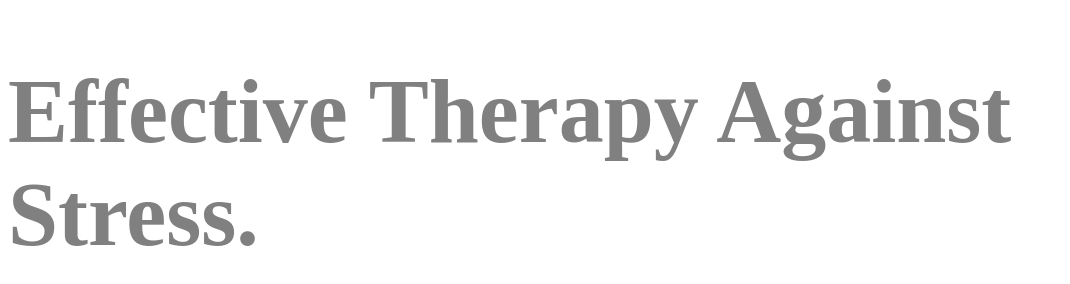
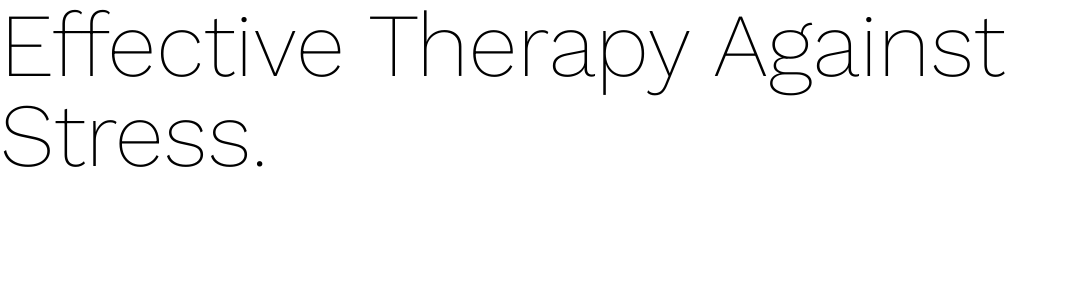
Before and after one commit to NataliaFranquet/yogalax, a plain HTML site: page index.html in a window 1280 px wide. Shown: the whole page, without its empty margins (0-1070 px from the left). Drawn offline with nearby package versions, Linux system fonts and the light colour scheme.

Commit message:
added separation of concerns

```diff
--- /dev/null
+++ b/animateTextBlink.js
@@ -0,0 +1,16 @@
+function animateTextBlink(theText, selector, speed = 100) {
+    let headlineDOMEl = document.querySelector(selector)
+
+    if (window.innerWidth > 768) {
+        let splittedText = theText.split("")
+        let cCharacter = 0
+
+        let intervalID = setInterval(() => {
+            headlineDOMEl.innerHTML += splittedText[cCharacter++]
+
+            if (cCharacter > splittedText.length - 1) clearInterval(intervalID)
+        }, speed);
+    } else {
+        headlineDOMEl.innerHTML = theText
+    }
+}
--- /dev/null
+++ b/animations.css
@@ -0,0 +1,35 @@
+@keyframes blink1 {
+  0% {
+    opacity: 0;
+  }
+
+  50% {
+    opacity: 1;
+  }
+
+  100% {
+    opacity: 0;
+  }
+}
+
+@keyframes blink2 {
+  0% {
+    opacity: 0;
+  }
+
+  49% {
+    opacity: 0;
+  }
+
+  50% {
+    opacity: 1;
+  }
+
+  99% {
+    opacity: 1;
+  }
+
+  100% {
+    opacity: 0;
+  }
+}
--- /dev/null
+++ b/base.css
@@ -0,0 +1,17 @@
+html {
+  font-family: 'Work Sans', sans-serif;
+}
+
+h1.animated {
+  font-weight: 200;
+  font-size: 90px;
+  color: black;
+}
+
+h1.animated:after {
+  content: "|";
+  animation-name: blink2;
+  animation-duration: 0.5s;
+  animation-iteration-count: infinite;
+  color: black;
+}
--- a/index.html
+++ b/index.html
@@ -6,72 +6,18 @@
     <meta name="viewport" content="width=device-width, initial-scale=1.0">
     <meta http-equiv="X-UA-Compatible" content="ie=edge">
     <title>Document</title>
-    <style>
-        h1 {
-            font-size: 90px;
-            color: grey;
-        }
 
-        h1:after {
-            content: "|";
-            animation-name: blink2;
-            animation-duration: 0.5s;
-            animation-iteration-count: infinite;
-            color: black;
-        }
-
-        @keyframes blink1 {
-            0% {
-                opacity: 0;
-            }
-
-            50% {
-                opacity: 1;
-            }
-
-            100% {
-                opacity: 0;
-            }
-        }
-
-        @keyframes blink2 {
-            0% {
-                opacity: 0;
-            }
-
-            49% {
-                opacity: 0;
-            }
-
-            50% {
-                opacity: 1;
-            }
-
-            99% {
-                opacity: 1;
-            }
-
-            100% {
-                opacity: 0;
-            }
-        }
-    </style>
+    <link href="https://fonts.googleapis.com/css?family=Work+Sans:200,400,700" rel="stylesheet">
+    <link rel="stylesheet" href="reset.css">
+    <link rel="stylesheet" href="base.css">
+    <link rel="stylesheet" href="animations.css">
+    <script src="./animateTextBlink.js"></script>
 </head>
 
 <body>
-    <h1></h1>
+    <h1 class="animated"></h1>
     <script>
-        let splittedText = `Effective Therapy Against Stress.`.split("")
-
-        let cCharacter = 0
-        let headlineDOMEl = document.querySelector("h1")
-
-        let intervalID = setInterval(() => {
-            headlineDOMEl.innerHTML += splittedText[cCharacter++]
-
-            if (cCharacter > splittedText.length - 1) clearInterval(intervalID)
-        }, 100);
-
+        animateTextBlink(`Effective Therapy Against Stress.`, `h1.animated`)
     </script>
 </body>
 
--- /dev/null
+++ b/reset.css
@@ -0,0 +1,135 @@
+/* http://meyerweb.com/eric/tools/css/reset/
+   v2.0 | 20110126
+   License: none (public domain)
+*/
+
+html,
+body,
+div,
+span,
+applet,
+object,
+iframe,
+h1,
+h2,
+h3,
+h4,
+h5,
+h6,
+p,
+blockquote,
+pre,
+a,
+abbr,
+acronym,
+address,
+big,
+cite,
+code,
+del,
+dfn,
+em,
+img,
+ins,
+kbd,
+q,
+s,
+samp,
+small,
+strike,
+strong,
+sub,
+sup,
+tt,
+var,
+b,
+u,
+i,
+center,
+dl,
+dt,
+dd,
+ol,
+ul,
+li,
+fieldset,
+form,
+label,
+legend,
+table,
+caption,
+tbody,
+tfoot,
+thead,
+tr,
+th,
+td,
+article,
+aside,
+canvas,
+details,
+embed,
+figure,
+figcaption,
+footer,
+header,
+hgroup,
+menu,
+nav,
+output,
+ruby,
+section,
+summary,
+time,
+mark,
+audio,
+video {
+  margin: 0;
+  padding: 0;
+  border: 0;
+  font-size: 100%;
+  font: inherit;
+  vertical-align: baseline;
+}
+
+/* HTML5 display-role reset for older browsers */
+article,
+aside,
+details,
+figcaption,
+figure,
+footer,
+header,
+hgroup,
+menu,
+nav,
+section {
+  display: block;
+}
+
+body {
+  line-height: 1;
+}
+
+ol,
+ul {
+  list-style: none;
+}
+
+blockquote,
+q {
+  quotes: none;
+}
+
+blockquote:before,
+blockquote:after,
+q:before,
+q:after {
+  content: '';
+  content: none;
+}
+
+table {
+  border-collapse: collapse;
+  border-spacing: 0;
+}
```
